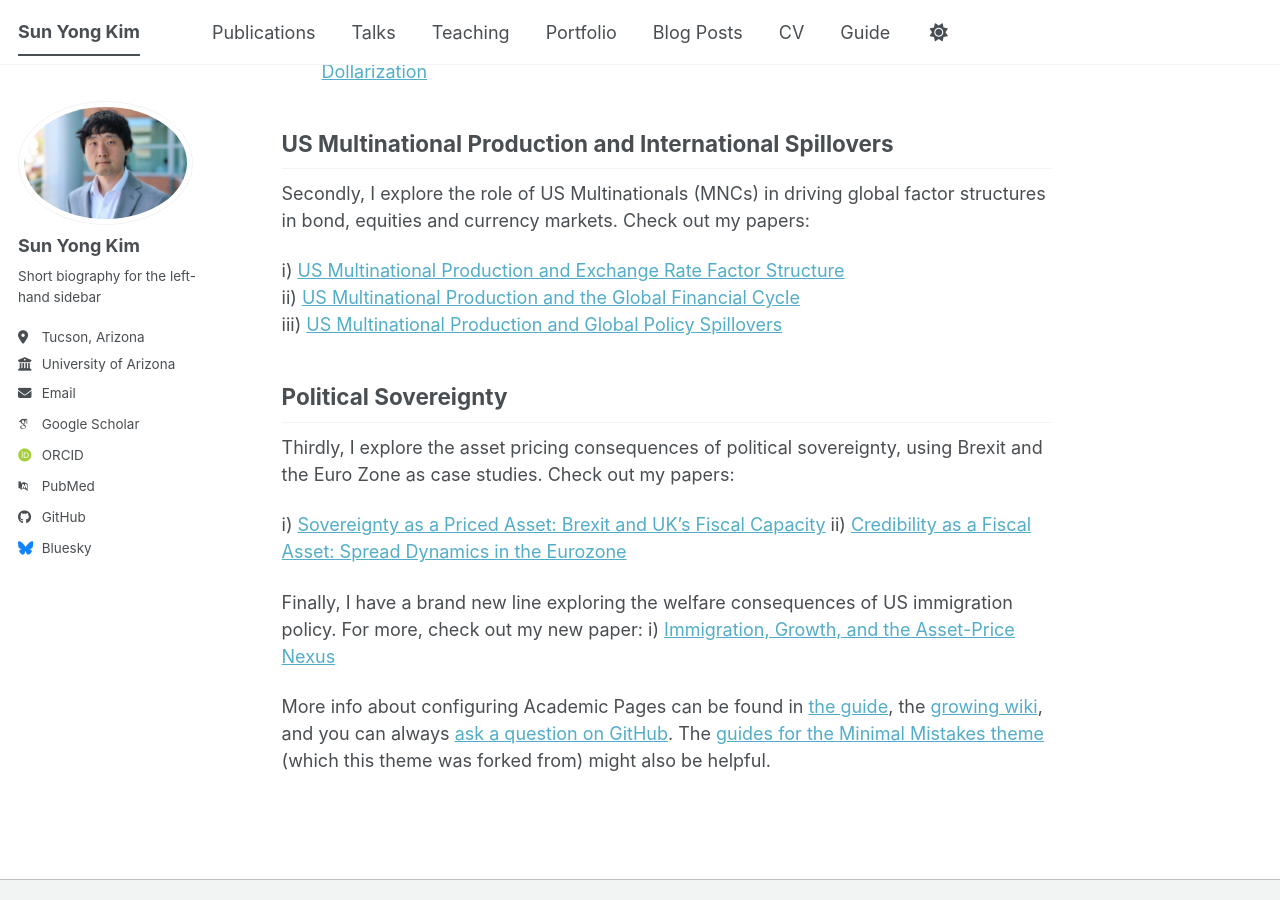
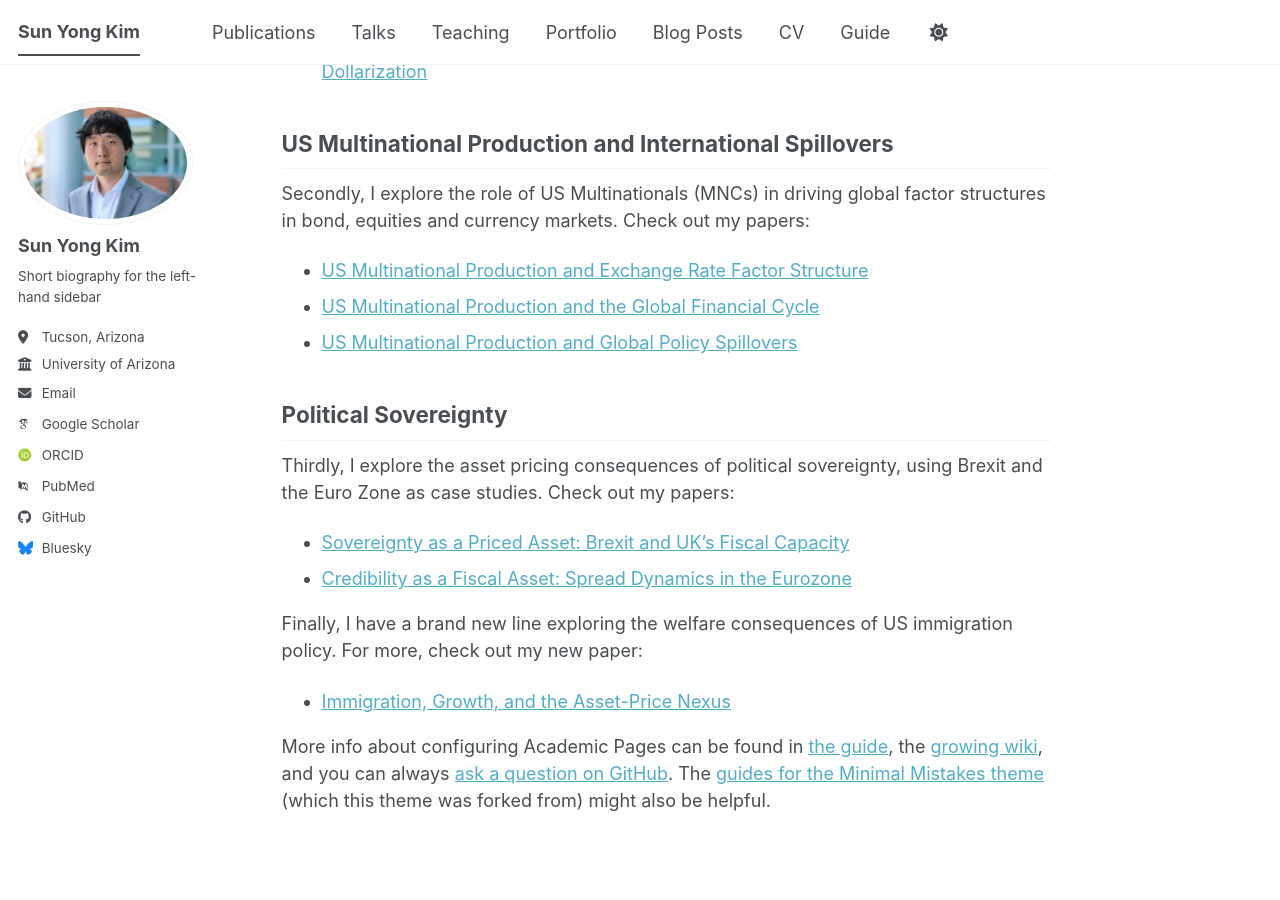
Before and after one commit to sunyongkim-research/sunyongkim-research.github.io, a Jekyll site: the page built from _pages/about.md, in a window 1280 px wide and 900 px high, scrolled down 696 px. Built offline with Jekyll 4.4.1, drawn with Linux system fonts in a browser that asks for light colours; some web fonts are replaced; a script bundle is joined from its source files by our own code; library files that are not in the unit come from our copies.

Commit message:
Update about.md

```diff
--- a/_pages/about.md
+++ b/_pages/about.md
@@ -24,19 +24,17 @@ My most active research line studies the US military hegemony and its role in dr
 ## US Multinational Production and International Spillovers
 
 Secondly, I explore the role of US Multinationals (MNCs) in driving global factor structures in bond, equities and currency markets. Check out my papers:
-
-i) [US Multinational Production and Exchange Rate Factor Structure](https://papers.ssrn.com/sol3/papers.cfm?abstract_id=5561880)
-ii) [US Multinational Production and the Global Financial Cycle](https://papers.ssrn.com/sol3/papers.cfm?abstract_id=5580571)
-iii) [US Multinational Production and Global Policy Spillovers](https://papers.ssrn.com/sol3/papers.cfm?abstract_id=5500298)
+* [US Multinational Production and Exchange Rate Factor Structure](https://papers.ssrn.com/sol3/papers.cfm?abstract_id=5561880)
+* [US Multinational Production and the Global Financial Cycle](https://papers.ssrn.com/sol3/papers.cfm?abstract_id=5580571)
+* [US Multinational Production and Global Policy Spillovers](https://papers.ssrn.com/sol3/papers.cfm?abstract_id=5500298)
 
 ## Political Sovereignty
 
 Thirdly, I explore the asset pricing consequences of political sovereignty, using Brexit and the Euro Zone as case studies. Check out my papers:
-
-i) [Sovereignty as a Priced Asset: Brexit and UK's Fiscal Capacity](https://papers.ssrn.com/sol3/papers.cfm?abstract_id=5708962)
-ii) [Credibility as a Fiscal Asset: Spread Dynamics in the Eurozone](https://papers.ssrn.com/sol3/papers.cfm?abstract_id=5719062)
+* [Sovereignty as a Priced Asset: Brexit and UK's Fiscal Capacity](https://papers.ssrn.com/sol3/papers.cfm?abstract_id=5708962)
+* [Credibility as a Fiscal Asset: Spread Dynamics in the Eurozone](https://papers.ssrn.com/sol3/papers.cfm?abstract_id=5719062)
 
 Finally, I have a brand new line exploring the welfare consequences of US immigration policy. For more, check out my new paper:
-i) [Immigration, Growth, and the Asset-Price Nexus](https://papers.ssrn.com/sol3/papers.cfm?abstract_id=5737483)
+* [Immigration, Growth, and the Asset-Price Nexus](https://papers.ssrn.com/sol3/papers.cfm?abstract_id=5737483)
 
 More info about configuring Academic Pages can be found in [the guide](https://academicpages.github.io/markdown/), the [growing wiki](https://github.com/academicpages/academicpages.github.io/wiki), and you can always [ask a question on GitHub](https://github.com/academicpages/academicpages.github.io/discussions). The [guides for the Minimal Mistakes theme](https://mmistakes.github.io/minimal-mistakes/docs/configuration/) (which this theme was forked from) might also be helpful.
```
